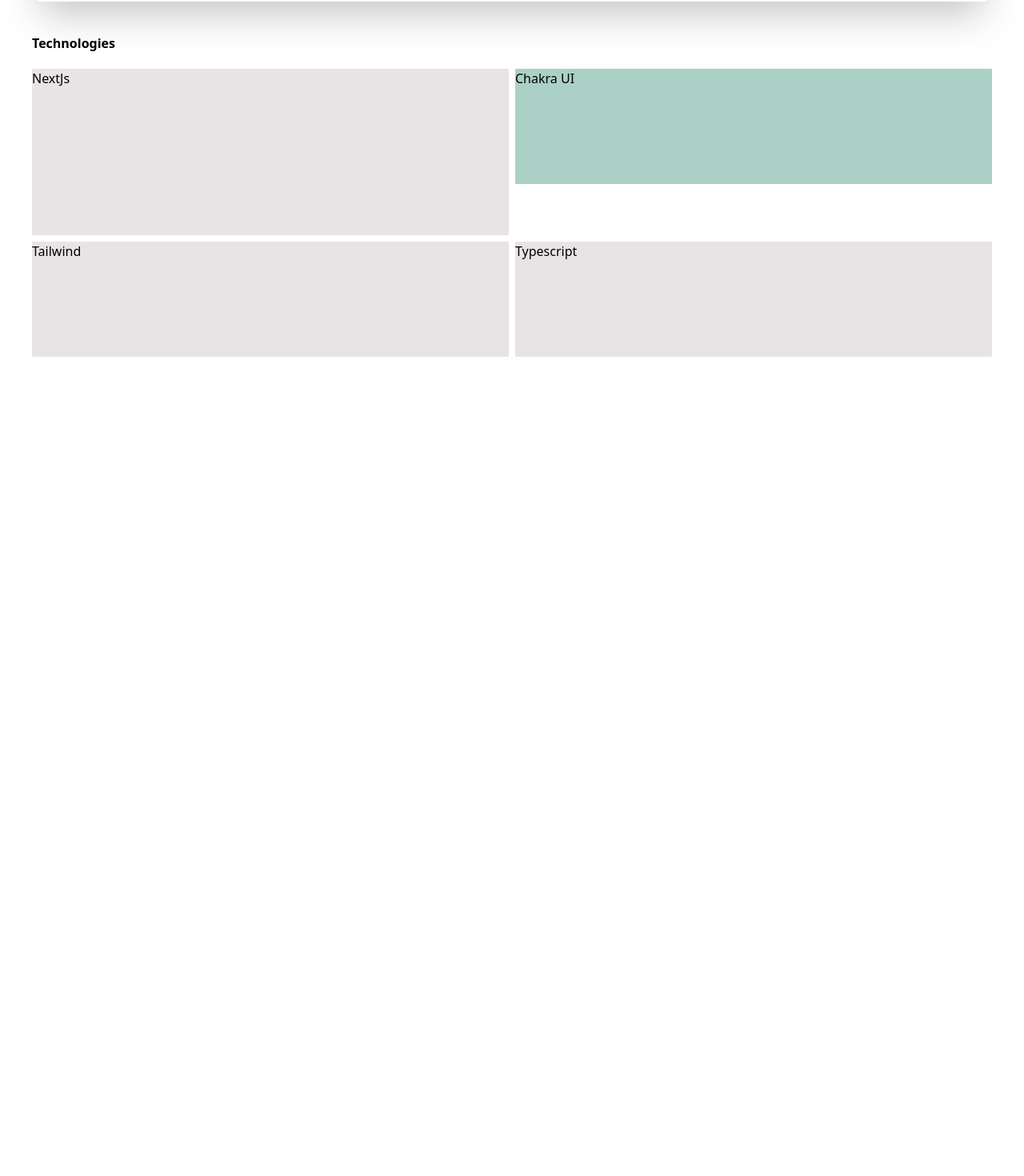
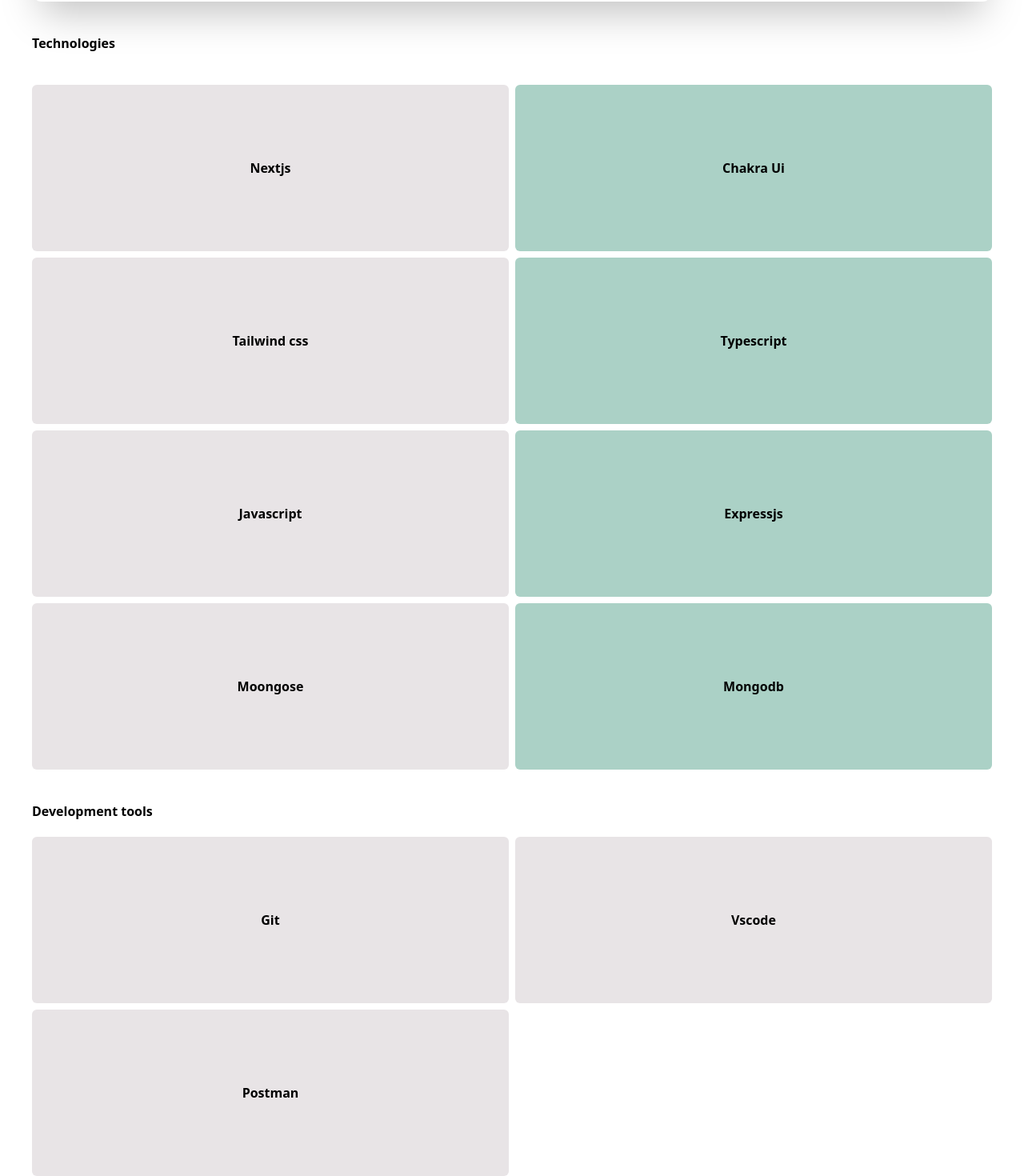
Before and after one commit to zacro14/junel, a Next.js app: page /tech-stack in a window 1280 px wide. Shown: the part 190-1660 px from the top of the page at 80% size. Before the commit the page ends 800 px from the top, so only its background shows below. Built offline with nearby package versions, Linux system fonts and the light colour scheme.

Commit message:
:rocket feat: add tech stack page

```diff
--- a/pages/tech-stack.tsx
+++ b/pages/tech-stack.tsx
@@ -3,16 +3,56 @@
 
 const TechStack = () => {
     return (
-        <div>
-            <Seo title="Tech Stack" />
-            <h1 className="font-bold">Technologies</h1>
-            <div className="grid grid-cols-1 md:grid-cols-2 gap-2 mt-5">
-                <div className="bg-main h-52 w-full">NextJs</div>
-                <div className="bg-secondary h-36  w-full ">Chakra UI</div>
-                <div className="bg-main h-36  w-full ">Tailwind</div>
-                <div className="bg-main h-36  w-full ">Typescript</div>
+        <section>
+            <Seo title="TJunel Sacro | Tech-Stack" />
+            <div className="grid gap-10">
+                <h1 className="font-bold">Technologies</h1>
+                <div className="grid grid-cols-1 md:grid-cols-2 gap-2">
+                    <div className="bg-main h-52 w-full rounded-md flex items-center justify-center">
+                        <h2 className="font-bold">Nextjs</h2>
+                    </div>
+
+                    <div className="bg-secondary h-52 w-full rounded-md flex items-center justify-center">
+                        <h2 className="font-bold">Chakra Ui</h2>
+                    </div>
+
+                    <div className="bg-main h-52 w-full rounded-md flex items-center justify-center">
+                        <h2 className="font-bold">Tailwind css</h2>
+                    </div>
+                    <div className="bg-secondary h-52 w-full rounded-md flex items-center justify-center">
+                        <h2 className="font-bold">Typescript</h2>
+                    </div>
+                    <div className="bg-main h-52 w-full rounded-md flex items-center justify-center">
+                        <h2 className="font-bold">Javascript</h2>
+                    </div>
+                    <div className="bg-secondary h-52 w-full rounded-md flex items-center justify-center">
+                        <h2 className="font-bold">Expressjs</h2>
+                    </div>
+                    <div className="bg-main h-52 w-full rounded-md flex items-center justify-center">
+                        <h2 className="font-bold">Moongose</h2>
+                    </div>
+                    <div className="bg-secondary h-52 w-full rounded-md flex items-center justify-center">
+                        <h2 className="font-bold">Mongodb</h2>
+                    </div>
+                </div>
+                <div>
+                    <h1 className="font-bold">Development tools</h1>
+                    <div className="grid grid-cols-1 md:grid-cols-2 gap-2 mt-5 ">
+                        <div className="bg-main h-52 w-full rounded-md flex items-center justify-center">
+                            <h2 className="font-bold">Git</h2>
+                        </div>
+
+                        <div className="bg-main h-52 w-full rounded-md flex items-center justify-center">
+                            <h2 className="font-bold">Vscode</h2>
+                        </div>
+
+                        <div className="bg-main h-52 w-full rounded-md flex items-center justify-center">
+                            <h2 className="font-bold">Postman</h2>
+                        </div>
+                    </div>
+                </div>
             </div>
-        </div>
+        </section>
     )
 }
 
```
